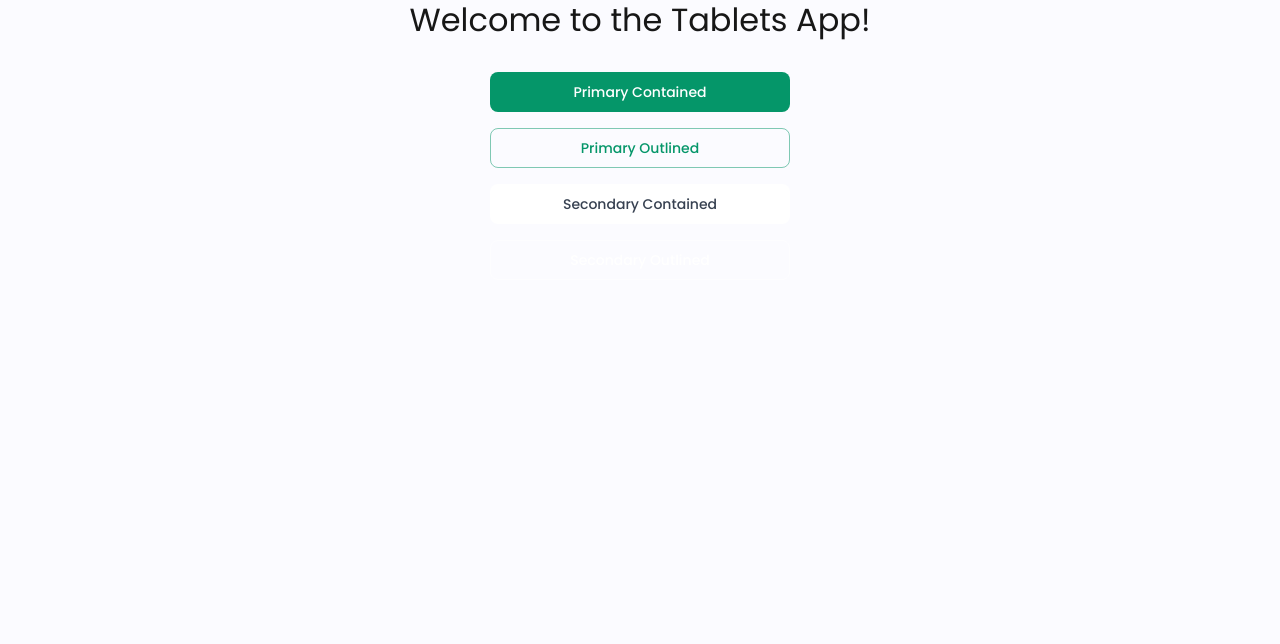
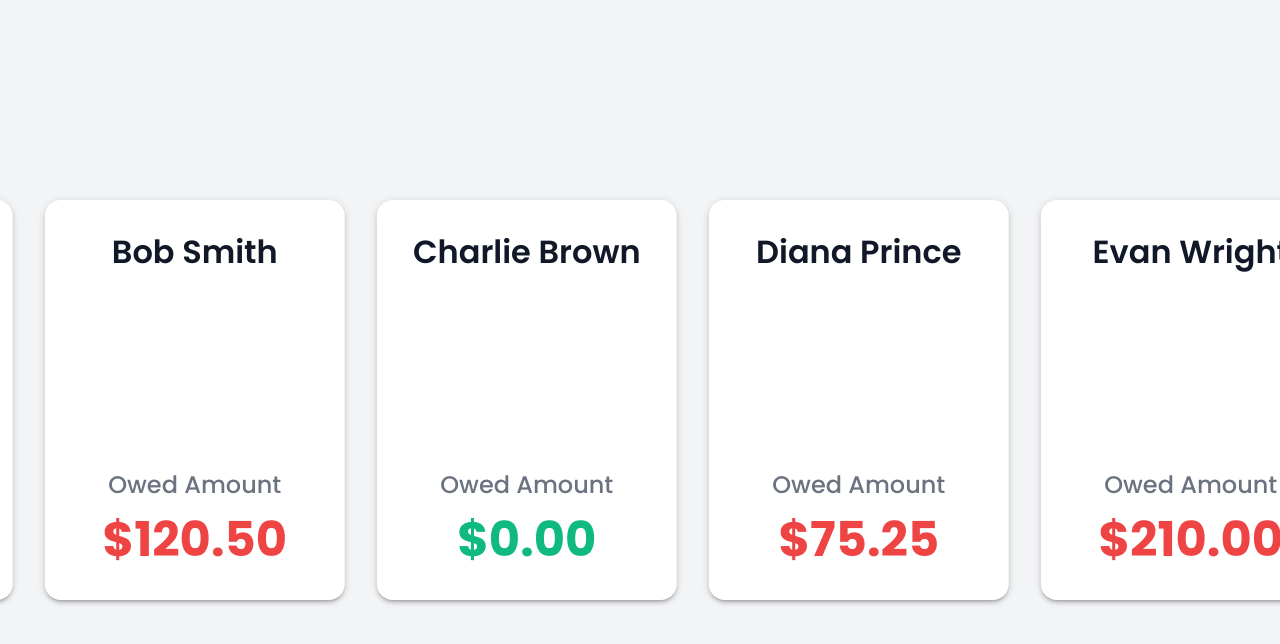
Before and after one commit to ishiasaka/labshop, a Next.js app in the folder tablets/: page / in a window 1280 px wide. Shown: the top 644 px of the page. Built offline with nearby package versions, Linux system fonts and the light colour scheme.

Commit message:
feat: implement auto-scrolling student carouse
- Add StudentCarousel component with framer-motion
- Integrate carousel into homepage
- Add framer-motion dependency

ref: https://github.com/ishiasaka/labshop/issues/8

```diff
--- /dev/null
+++ b/tablets/app/components/StudentCarousel.tsx
@@ -0,0 +1,125 @@
+'use client';
+
+import React from 'react';
+import { Box, Typography, Paper, useTheme } from '@mui/material';
+import { keyframes } from '@emotion/react';
+
+// Mock Data
+export type Student = {
+  id: string;
+  name: string;
+  amountOwed: number;
+};
+
+const STUDENTS: Student[] = [
+  { id: '1', name: 'Alice Johnson', amountOwed: 50.0 },
+  { id: '2', name: 'Bob Smith', amountOwed: 120.5 },
+  { id: '3', name: 'Charlie Brown', amountOwed: 0.0 },
+  { id: '4', name: 'Diana Prince', amountOwed: 75.25 },
+  { id: '5', name: 'Evan Wright', amountOwed: 210.0 },
+  { id: '6', name: 'Fiona Gallagher', amountOwed: 15.0 },
+  { id: '7', name: 'George Miller', amountOwed: 0.0 },
+  { id: '8', name: 'Hannah Abbott', amountOwed: 45.0 },
+  { id: '9', name: 'Ian Malcolm', amountOwed: 99.99 },
+  { id: '10', name: 'Julia Stiles', amountOwed: 300.0 },
+];
+
+const scroll = keyframes`
+  0% {
+    transform: translateX(0);
+  }
+  100% {
+    transform: translateX(-50%);
+  }
+`;
+
+export default function StudentCarousel() {
+  const theme = useTheme();
+
+  // Duplicate the list to ensure seamless scrolling
+  const displayedStudents = [...STUDENTS, ...STUDENTS];
+
+  return (
+    <Box
+      sx={{
+        width: '100%',
+        height: '100%',
+        overflow: 'hidden',
+        display: 'flex',
+        alignItems: 'center',
+        position: 'relative',
+        backgroundColor: theme.palette.grey[100],
+      }}
+    >
+      <Box
+        sx={{
+          display: 'flex',
+          gap: 4,
+          paddingX: 2,
+          animation: `${scroll} 60s linear infinite`,
+          width: 'max-content',
+          '&:hover': {
+            animationPlayState: 'paused',
+          },
+        }}
+      >
+        {displayedStudents.map((student, index) => (
+          <Paper
+            key={`${student.id}-${index}`}
+            elevation={3}
+            sx={{
+              width: 300,
+              height: 400,
+              borderRadius: 4,
+              display: 'flex',
+              flexDirection: 'column',
+              justifyContent: 'space-between',
+              alignItems: 'center',
+              p: 4,
+              flexShrink: 0,
+              backgroundColor: 'white',
+              transition: 'transform 0.3s ease',
+              '&:hover': {
+                transform: 'scale(1.05)',
+              },
+            }}
+          >
+            <Typography
+              variant="h4"
+              component="div"
+              sx={{
+                fontWeight: 600,
+                color: theme.palette.text.primary,
+                textAlign: 'center',
+              }}
+            >
+              {student.name}
+            </Typography>
+
+            <Box sx={{ textAlign: 'center' }}>
+              <Typography
+                variant="h6"
+                color="text.secondary"
+                sx={{ mb: 1, fontWeight: 500 }}
+              >
+                Owed Amount
+              </Typography>
+              <Typography
+                variant="h3"
+                sx={{
+                  fontWeight: 700,
+                  color:
+                    student.amountOwed > 0
+                      ? theme.palette.error.main
+                      : theme.palette.success.main,
+                }}
+              >
+                ${student.amountOwed.toFixed(2)}
+              </Typography>
+            </Box>
+          </Paper>
+        ))}
+      </Box>
+    </Box>
+  );
+}
--- a/tablets/app/page.tsx
+++ b/tablets/app/page.tsx
@@ -1,35 +1,17 @@
 'use client';
-import Button from '@/app/shared/components/Button';
-import { Stack, Typography } from '@mui/material';
+import StudentCarousel from '@/app/components/StudentCarousel';
+import { Box } from '@mui/material';
 
 export default function Home() {
   return (
-    <Stack
+    <Box
       sx={{
-        alignItems: 'center',
-        width: '100%',
+        width: '100vw',
+        height: '100vh',
+        overflow: 'hidden',
       }}
     >
-      <Typography variant="h4">Welcome to the Tablets App!</Typography>
-
-      <Stack
-        sx={{
-          marginTop: 4,
-          width: '300px',
-          gap: 2
-        }}
-      >
-        {(['primary', 'secondary'] as const).map((color) => (
-          <>
-            <Button key={color} variant="contained" color={color}>
-              {color.charAt(0).toUpperCase() + color.slice(1)} Contained
-            </Button>
-            <Button key={color} variant="outlined" color={color}>
-              {color.charAt(0).toUpperCase() + color.slice(1)} Outlined
-            </Button>
-          </>
-        ))}
-      </Stack>
-    </Stack>
+      <StudentCarousel />
+    </Box>
   );
 }
```
Also changed, not shown: tablets/package.json (+10 -1 lines), 2 other files (tests, documents, lock files or other folders).
